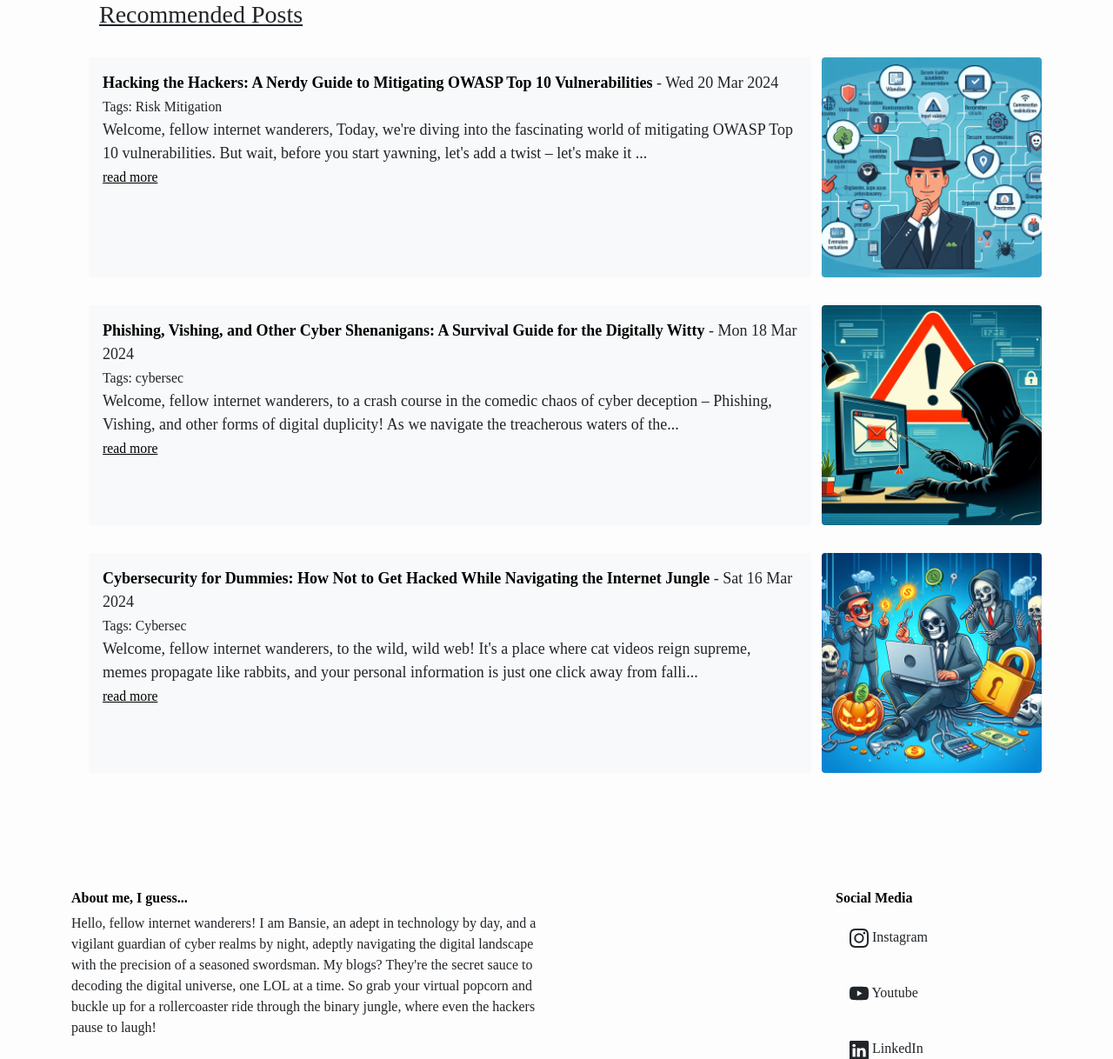
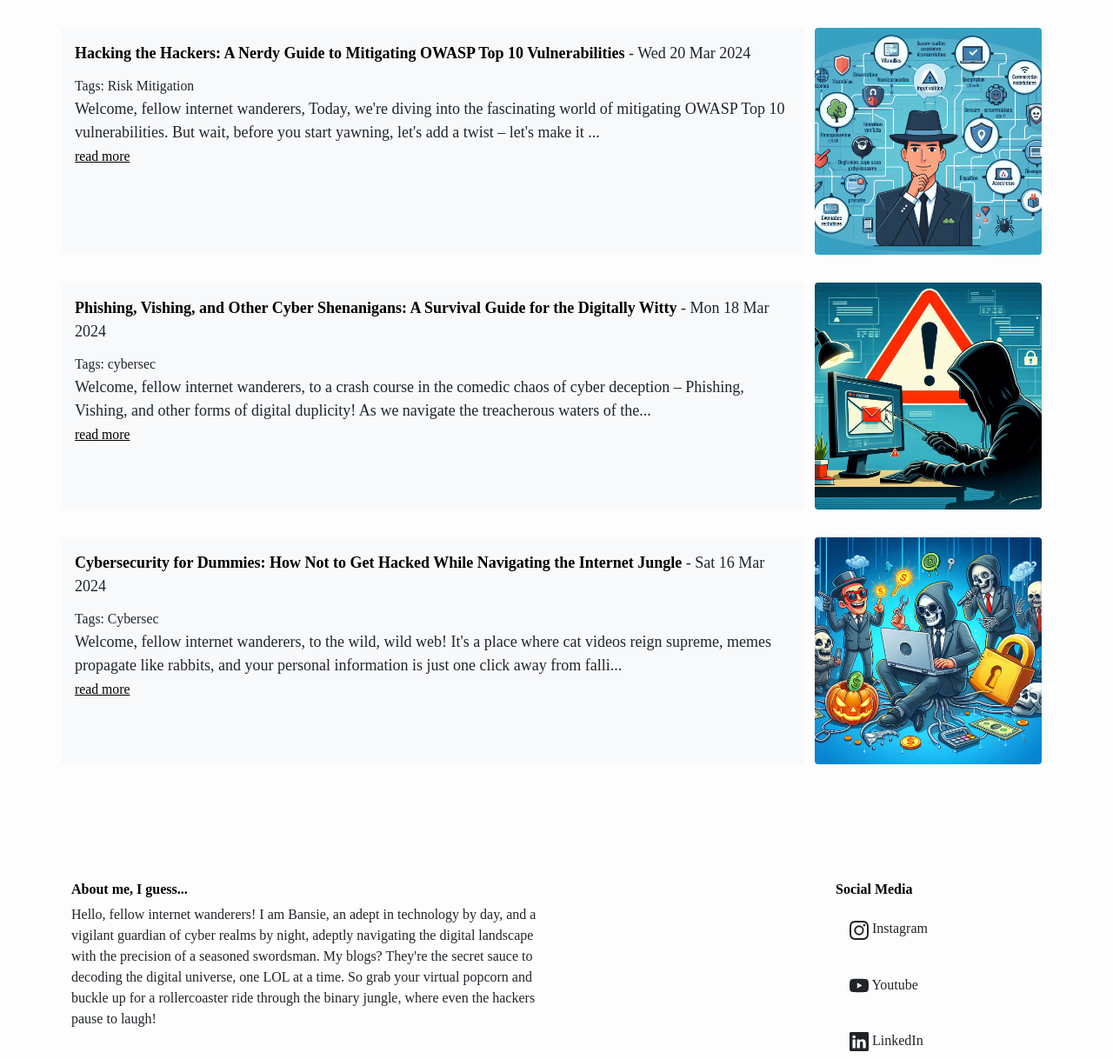
Before and after one commit to Bansiev8/BinaryBanter, a Django app: page / in a window 1280 px wide. Shown: the part 86-1304 px from the top of the page at 87% size. Run offline with Django 4.2, Linux system fonts and the light colour scheme; data comes from the database, SQL or seed files in the repository; some libraries are stand-ins or nearby versions; some web fonts are replaced.

Commit message:
homepage changes

```diff
--- a/binarybanter/blog/templates/home.html
+++ b/binarybanter/blog/templates/home.html
@@ -11,32 +11,55 @@
     .blogtitle:hover {
         text-decoration: underline;
     }
+
+    /* Custom CSS */
+    @media (max-width: 767px) {
+        .blogtitle-details {
+            display: none;
+        }
+
+        .col-mobile {
+            flex-basis: 50%;
+            max-width: 50%;
+            padding: 0;
+        }
+    }
+
+    @media (min-width: 768px) {
+        .blogtitle-details {
+            margin-top: 10px; /* Add some space between blogtitle and blogtitle-details */
+        }
+    }
 </style>
 
-<section class = "px-5">
+<section class="px-3">
     <div class="container pb-5">
-        <ul>
-            <h3><u>Recommended Posts</u></h3>
+        <ul class="list-unstyled">
+            <!-- <h3><u>Recommended Posts</u></h3> -->
             {% for post in post_list %}
-                <div class="row g-4 mt-2 ">
-                    <div class="col-lg-9 col-sm-12 bg-light p-3">
+            <li>
+                <div class="row g-4 mt-2">
+                    <div class="col-md-9 col-sm-12 col-xs-12 col-mobile bg-light p-3"> <!-- Modified column class -->
                         <div class="blogtitle">
-                            <a class="text-decoration-none fw-bold"  href="{% url 'post_detail' post.slug %}" style="color:black;"> {{ post.title }} </a> - {{ post.created_at | date:"D d M Y" }}<br/>
+                            <a class="text-decoration-none fw-bold" href="{% url 'post_detail' post.slug %}" style="color:black;"> {{ post.title }} </a> - {{ post.created_at | date:"D d M Y" }}<br/>
                         </div>
+                        <div class="blogtitle-details"> <!-- Ensure other details are shown below title -->
                             <small>Tags: {{ post.post_tags }}</small> <br/>
                             {{ post.content | safe | slice:":200"}}...<br/>
                             <a href="{% url 'post_detail' post.slug %}" style="color: black;">
                                 <small>read more</small>
                             </a>
                         </div>
-                    <div class="col-lg-3 col-sm-12">
+                    </div>
+                    <div class="col-md-3 col-sm-12 col-xs-12 col-mobile"> <!-- Modified column class -->
                         {% if post.feature_image %}
-                            <img src="{{post.feature_image.url}}" class="img-fluid rounded" alt={{post.title}}>
+                        <img src="{{post.feature_image.url}}" class="img-fluid rounded" alt="{{post.title}}">
                         {% else %}
-                            <img src="{% static 'images/default_blog_pic.jpg' %}" class="img-fluid rounded" alt={{post.title}}>
+                        <img src="{% static 'images/default_blog_pic.jpg' %}" class="img-fluid rounded" alt="{{post.title}}">
                         {% endif %}
                     </div>
                 </div>
+            </li>
             {% endfor %}
         </ul>
     </div>
```
Lines whose indentation alone changed are shown as unchanged.
